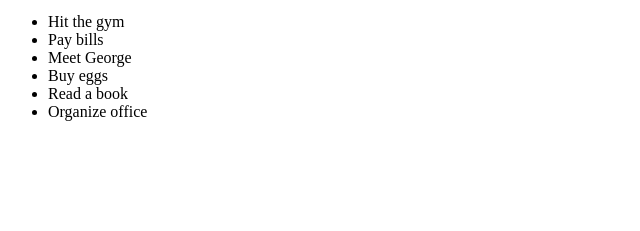
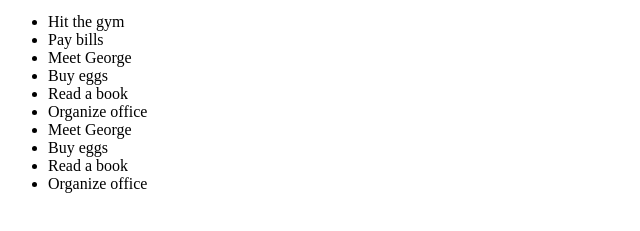
Before and after one commit to farazhafeez26/Todoproject, a plain HTML site: page index.html in a window 1280 px wide. Shown: the part 91-322 px from the top of the page, without its empty margins (0-640 px from the left). Drawn offline with Linux system fonts and the light colour scheme.

```diff
--- a/index.html
+++ b/index.html
@@ -20,6 +20,10 @@
         <li>Buy eggs</li>
         <li>Read a book</li>
         <li>Organize office</li>
+        <li>Meet George</li>
+        <li>Buy eggs</li>
+        <li>Read a book</li>
+        <li>Organize office</li>
     </ul>
 </body>
 
```
